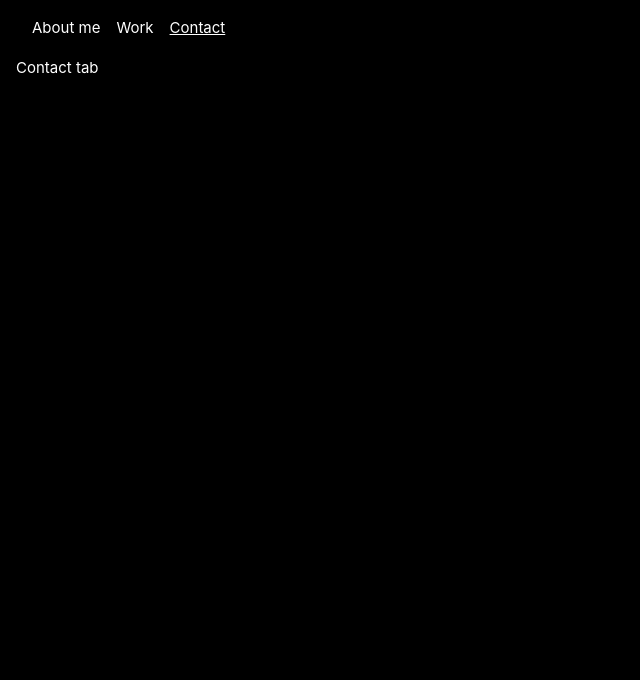
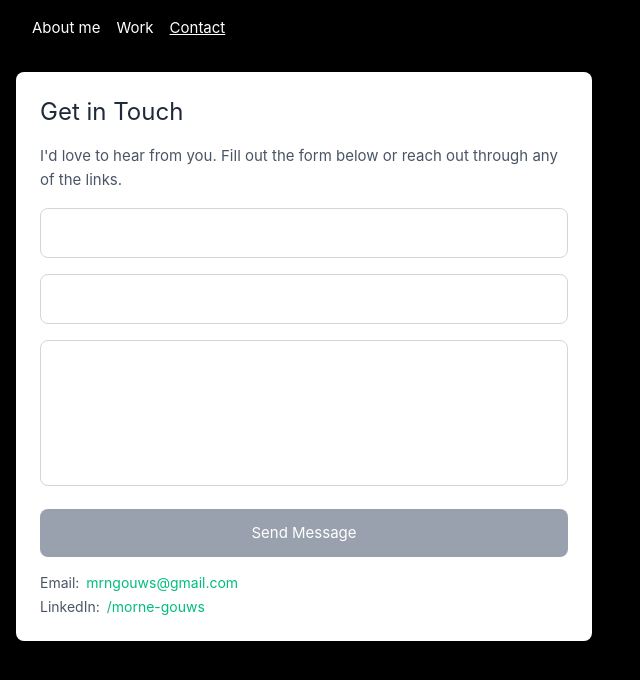
Before and after one commit to GitComet97/Portfolio, a Vue app in the folder webDir/: page / in a window 1280 px wide. Both pictures are taken after a click on the button "Contact". Shown: the top 680 px of the page, without its empty margins (0-640 px from the left). Built offline with nearby package versions, Linux system fonts and the light colour scheme.

Commit message:
Updated content, added contact page and made small changes

```diff
--- a/webDir/src/components/ContactTab.vue
+++ b/webDir/src/components/ContactTab.vue
@@ -1,3 +1,109 @@
 <template>
-  <div class="tab">Contact tab</div>
+  <div class="h-4"></div>
+  <div class="max-w-xl mx-auto p-6 bg-white dark:bg-gray-800 rounded-lg shadow-md">
+    <h2 class="text-2xl font-semibold text-gray-800 dark:text-white mb-4 pb-4">Get in Touch</h2>
+    <p class="text-gray-600 dark:text-gray-300 mb-6 pb-4">
+      I'd love to hear from you. Fill out the form below or reach out through any of the links.
+    </p>
+
+    <form @submit.prevent="submitForm" class="space-y-4">
+      <input
+        v-model="name"
+        placeholder="Your Name"
+        class="w-full p-3 border border-gray-300 dark:border-gray-700 rounded-lg focus:outline-none focus:ring-2 focus:ring-blue-500"
+      />
+      <div class="h-4"></div>
+      <input
+        v-model="email"
+        type="email"
+        placeholder="Your Email"
+        class="w-full p-3 border border-gray-300 dark:border-gray-700 rounded-lg focus:outline-none focus:ring-2 focus:ring-blue-500"
+      />
+      <div class="h-4"></div>
+      <textarea
+        v-model="message"
+        placeholder="Your Message"
+        rows="5"
+        class="w-full p-3 border border-gray-300 dark:border-gray-700 rounded-lg focus:outline-none focus:ring-2 focus:ring-blue-500 resize-none"
+      />
+      <div class="h-4"></div>
+      <button
+        type="submit"
+        :disabled="!name || !email || !message"
+        class="w-full py-3 px-6 rounded-lg font-semibold text-white transition-colors bg-blue-600 hover:bg-blue-700 disabled:bg-gray-400 disabled:cursor-not-allowed"
+      >
+        Send Message
+      </button>
+
+      <transition name="fade">
+        <p v-if="successMessage" class="text-green-500 font-medium text-center mt-2">
+          {{ successMessage }}
+        </p>
+      </transition>
+
+      <transition name="fade">
+        <p v-if="errorMessage" class="text-red-500 font-medium text-center mt-2">
+          {{ errorMessage }}
+        </p>
+      </transition>
+    </form>
+
+    <!-- Optional extra contact info -->
+    <div class="mt-8 pt-4 text-sm text-gray-600 dark:text-gray-400">
+      <p>Email: <a href="mailto:mrngouws@gmail.com" class="underline">mrngouws@gmail.com</a></p>
+      <div class="h-1"></div>
+      <p>
+        LinkedIn:
+        <a href="https://www.linkedin.com/in/morne-gouws-2630b318a" class="underline"
+          >/morne-gouws</a
+        >
+      </p>
+    </div>
+  </div>
 </template>
+
+<script setup lang="ts">
+import { ref } from 'vue'
+
+const name = ref('')
+const email = ref('')
+const message = ref('')
+const successMessage = ref('')
+const errorMessage = ref('')
+
+const submitForm = async () => {
+  successMessage.value = ''
+  errorMessage.value = ''
+  try {
+    const response = await fetch(
+      'https://6b92x8bc25.execute-api.eu-north-1.amazonaws.com/contactFunc',
+      {
+        method: 'POST',
+        headers: { 'Content-Type': 'application/json' },
+        body: JSON.stringify({ name: name.value, email: email.value, message: message.value }),
+      },
+    )
+
+    if (!response.ok) throw new Error('Failed to send message')
+
+    successMessage.value = 'Message sent successfully!'
+    name.value = ''
+    email.value = ''
+    message.value = ''
+  } catch (err) {
+    errorMessage.value = 'Oops! Something went wrong.'
+    console.error(err)
+  }
+}
+</script>
+
+<style scoped>
+.fade-enter-active,
+.fade-leave-active {
+  transition: opacity 0.3s ease;
+}
+.fade-enter-from,
+.fade-leave-to {
+  opacity: 0;
+}
+</style>
--- a/webDir/src/components/ProjectCard.vue
+++ b/webDir/src/components/ProjectCard.vue
@@ -1,9 +1,9 @@
 <template>
-  <div class="w-full h-80 perspective group">
+  <div class="w-full h-80 perspective overflow-hidden group">
     <div
-      class="relative w-full h-full transition-transform duration-500 transform-style-preserve-3d group-hover:rotate-y-180"
+      class="relative w-full h-full duration-500 transform-style-preserve-3d group-hover:rotate-y-180 will-change-transform"
     >
-      <!-- Front (Text Side) -->
+      <!-- Front Side -->
       <div
         class="absolute inset-0 bg-gray-800 rounded-lg p-4 flex flex-col justify-center backface-hidden"
       >
@@ -11,27 +11,84 @@
         <p class="text-gray-400 text-sm pointer-events-none">{{ description }}</p>
       </div>
 
-      <!-- Back (Media Side) -->
+      <!-- Back Side -->
       <div
         class="absolute inset-0 bg-gray-900 rounded-lg p-2 flex items-center justify-center rotate-y-180 backface-hidden"
       >
+        <!-- VIDEO -->
+        <video
+          v-if="videoSrc"
+          :src="videoSrc"
+          controls
+          class="w-full h-full object-cover rounded-lg"
+        ></video>
+
+        <!-- SINGLE IMAGE -->
         <img
-          v-if="imageSrc"
+          v-else-if="Array.isArray(imageSrc) === false"
           :src="imageSrc"
+          class="w-full h-full object-cover rounded-lg pointer-events-none"
           alt="project image"
-          class="object-cover w-full h-full rounded-lg"
         />
+
+        <!-- MULTIPLE IMAGES -->
+        <div v-else class="relative w-full h-full flex items-center justify-center">
+          <img
+            :src="imageSrc[currentIndex]"
+            class="w-full h-full object-cover rounded-lg pointer-events-none"
+            :alt="`Project image ${currentIndex + 1}`"
+          />
+          <!-- Left Arrow -->
+          <button
+            class="absolute left-2 text-white bg-black/40 p-1 rounded-full hover:bg-black/60"
+            @click.stop="prevImage"
+          >
+            ‹
+          </button>
+          <!-- Right Arrow -->
+          <button
+            class="absolute right-2 text-white bg-black/40 p-1 rounded-full hover:bg-black/60"
+            @click.stop="nextImage"
+          >
+            ›
+          </button>
+        </div>
       </div>
     </div>
   </div>
 </template>
 
 <script setup lang="ts">
-defineProps({
-  title: String,
-  description: String,
-  imageSrc: String,
-})
+import { ref, watch } from 'vue'
+
+const props = defineProps<{
+  title: string
+  description: string
+  imageSrc?: string | string[]
+  videoSrc?: string
+}>()
+
+const currentIndex = ref(0)
+
+const nextImage = () => {
+  if (Array.isArray(props.imageSrc)) {
+    currentIndex.value = (currentIndex.value + 1) % props.imageSrc.length
+  }
+}
+
+const prevImage = () => {
+  if (Array.isArray(props.imageSrc)) {
+    currentIndex.value = (currentIndex.value - 1 + props.imageSrc.length) % props.imageSrc.length
+  }
+}
+
+// Reset image index if image list changes
+watch(
+  () => props.imageSrc,
+  () => {
+    currentIndex.value = 0
+  },
+)
 </script>
 
 <style scoped>
@@ -47,4 +104,7 @@ defineProps({
 .rotate-y-180 {
   transform: rotateY(180deg);
 }
+.will-change-transform {
+  will-change: transform;
+}
 </style>
--- a/webDir/src/components/WorkTab.vue
+++ b/webDir/src/components/WorkTab.vue
@@ -21,43 +21,52 @@
             <ProjectCard
               title="UNICEF Multiplayer Board Game"
               description="A multiplayer board game used for training and other UNICEF events. It featured various play modes and was available on PC, Mac, and in-browser. The game was a team-based, turn-based trivia game which had a normal mode, a faciliator mode (which allowed a facilitator more control over the experience and questions) and a group mode. It was, and is still, used in various events and workshops at UNICEF."
-              imageSrc="https://morne-portfolio-media.s3.eu-north-1.amazonaws.com/Iziko/Iziko_1.JPG"
+              videoSrc="https://morne-portfolio-media.s3.eu-north-1.amazonaws.com/UNICEF_vid.mp4"
             />
 
             <ProjectCard
               title="Pahola for PAHO"
               description="A digital assistant that provides information and guidance on the risks and abuse of tobacco and alcohol. I implemented its conversational capabilities using Dialogflow and developed a custom analytics system using webhooks. This solution was designed to bypass a limitation that prevented us from attaching analytics to the embedded agent on the website. I saved weeks of project time by automating the export/import of the conversation for easier localisation to three additional languages."
-              imageSrc="https://via.placeholder.com/400x200"
+              videoSrc="https://morne-portfolio-media.s3.eu-north-1.amazonaws.com/Pahola_vid.mp4"
             />
 
             <ProjectCard
               title="Iziko AR Museum Exhibit"
               description="My first client project, developed as a student. I led a team of fellow students to create an augmented reality museum exhibit following ancient egyptian burial rites and showcasing their after-death beliefs. I developed the AR systems, created some of the 3D assets, and handled the full integration of 3D assets, animations, and systems. I also built the physical model that has AR elements layered over it using a tablet attached to rails on the model. This exhibit is still open to the public in Cape Town at the Iziko Slave Lodge Museum."
-              imageSrc="https://via.placeholder.com/400x200"
+              :imageSrc="[
+                'https://morne-portfolio-media.s3.eu-north-1.amazonaws.com/Iziko/Iziko_1.JPG',
+                'https://morne-portfolio-media.s3.eu-north-1.amazonaws.com/Iziko/Iziko_2.JPG',
+                'https://morne-portfolio-media.s3.eu-north-1.amazonaws.com/Iziko/Iziko_3.JPG',
+              ]"
             />
 
             <ProjectCard
               title="Petal"
               description="A game developed in collaboration with an artist. We challenged ourselves to build it in one week, using only our spare time after work. The project was a personal experiment with Unity’s then-new rendering pipeline and 2D particle system. No external art assets or packages were used—everything was created using only the base Unity engine."
-              imageSrc="https://via.placeholder.com/400x200"
+              videoSrc="https://morne-portfolio-media.s3.eu-north-1.amazonaws.com/Petal_vid.mp4"
             />
 
             <ProjectCard
               title="Mogau's Kingdom"
               description="A mobile educational game designed to encourage young children to read. It began as a hackathon demo in collaboration with a South African NPO, which later secured funding for me to fully develop and publish the project on Android and iOS. I handled the entire pipeline—from inception to publication. I also had the privilege of testing the game with children in community centers, accompanied by book donations to their libraries from the NPO."
-              imageSrc="https://via.placeholder.com/400x200"
+              videoSrc="https://morne-portfolio-media.s3.eu-north-1.amazonaws.com/Mogau_vid.mp4"
             />
 
             <ProjectCard
               title="Reset Earth Simulation for WHO"
               description="A web-based educational game developed for a WHO program aimed at raising climate change awareness among children and teens. I worked alongside educators creating accompanying learning modules, and together the materials were used in school workshops."
-              imageSrc="https://via.placeholder.com/400x200"
+              :imageSrc="[
+                'https://morne-portfolio-media.s3.eu-north-1.amazonaws.com/ResetEarth/ResetEarth_1.png',
+                'https://morne-portfolio-media.s3.eu-north-1.amazonaws.com/ResetEarth/ResetEarth_2.png',
+                'https://morne-portfolio-media.s3.eu-north-1.amazonaws.com/ResetEarth/ResetEarth_3.png',
+                'https://morne-portfolio-media.s3.eu-north-1.amazonaws.com/ResetEarth/ResetEarth_4.png',
+              ]"
             />
 
             <ProjectCard
               title="Timothee"
               description="A short 2D horror game developed with an artist during a game jam. We were the only two-person team and built the game in 48 hours using no third-party assets—just the base Unity engine."
-              imageSrc="https://via.placeholder.com/400x200"
+              videoSrc="https://morne-portfolio-media.s3.eu-north-1.amazonaws.com/Timothee_vid.mp4"
             />
           </div>
         </div>
```
Also changed, not shown: webDir/src/components/AboutMeTab.vue (+4 -4 lines).
